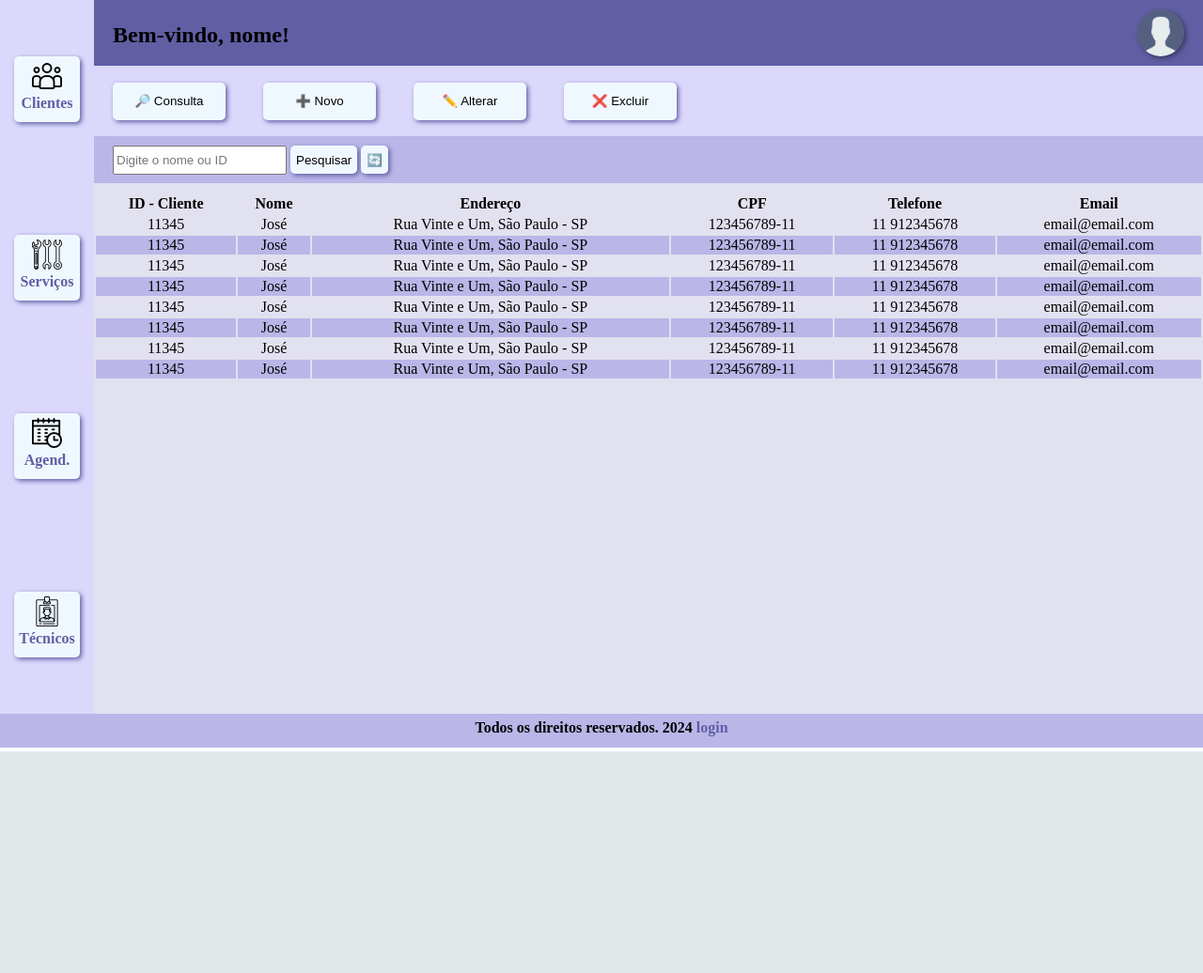
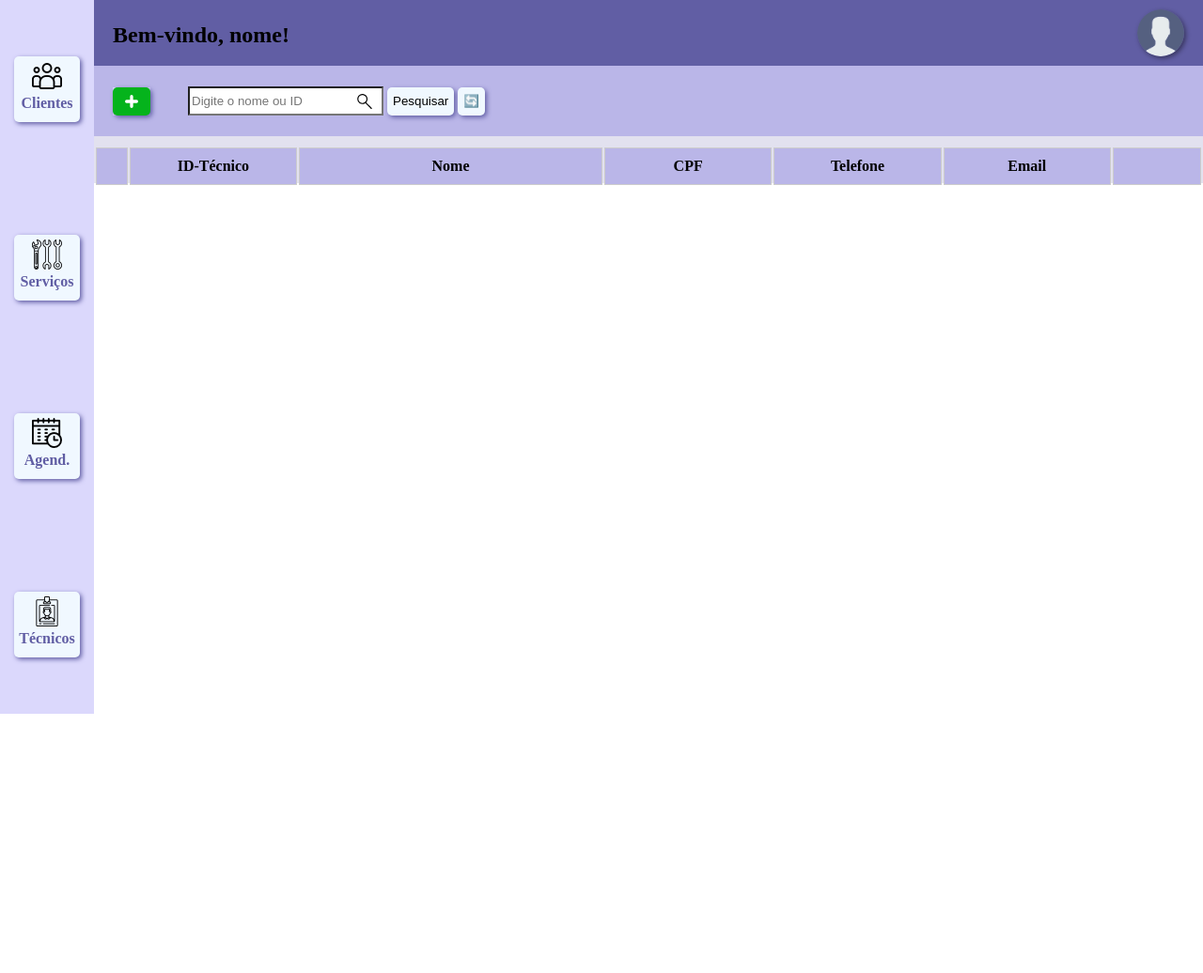
Before and after one commit to daniloadossantos/Projeto_RC, a PHP site: page /tecnicos.html in a window 1280 px wide. Shown: the top 1036 px of the page at 94% size. Before the commit the page ends 800 px from the top, so only its background shows below. Run offline with PHP 8.4, Linux system fonts and the light colour scheme; lists and menus that the app fills with data are empty.

Commit message:
Update Form Tecnico

```diff
--- a/RC Web/css/global.css
+++ b/RC Web/css/global.css
@@ -80,7 +80,6 @@ li{
 .btn{
   display: flex;
   gap: 40px;
-  padding-left: 20px;
   align-items: center;
 }
 .btn_crud{
@@ -104,7 +103,44 @@ li{
 }
 .pesquisa input{
   height: 25px;
+  width: 200px;
+  background-image: url('/img/lupa.svg');
+  background-repeat: no-repeat;
+  background-position: calc(100% - 10px) center;
+
 }
+
+#open-cadastro-form{
+  width:40px;
+  background-color: #05b31c;
+  background-image: url('/img/plus-large-svgrepo-com.svg');
+  background-repeat: no-repeat;
+  background-position: center;
+}
+
+.btn_acoes{
+  display:inline-flex;
+  gap: 15%;
+  background-color: #00000000;
+  box-shadow: none;
+}
+
+.btn_altera {
+  background-color: rgb(237, 206, 69);
+  width:60px;
+  background-image: url('/img/pencil-svgrepo-com.svg');
+  background-repeat: no-repeat;
+  background-position: center;
+}
+
+.btn_exclui {
+  background-color: rgb(241, 17, 17);
+  width:60px;
+  background-image: url('/img/garbage-svgrepo-com.svg');
+  background-repeat: no-repeat;
+  background-position: center;
+}
+
 .pesquisa button{
   height: 30px;
   background-color: aliceblue;
@@ -118,8 +154,11 @@ li{
 }
 /* rodapé */
 footer{
-  background-color: #bab6e8;
+  position: fixed;
+  width:100%;
+  background-color: #615ea4;
   text-align: center;
   padding: 6px 0 12px 0px;
   font-weight: bold;
+  z-index:100;
 }
--- a/RC Web/css/tecnicos.css
+++ b/RC Web/css/tecnicos.css
@@ -2,12 +2,108 @@
 .tabela{
   grid-column-start: 2;
   background-color: #e2e1ef;
+  width: 100%;
+  border-collapse: collapse;
 }
 .tabela table {
   width: 100%;
   padding: 10px 0px ;
 }
 
-.tabela tbody tr:nth-child(even){
+.tabela_tecnicos{
+  max-height: 400px;
+  overflow: auto;
+}
+
+th, td {
+  border: 1px solid #ccc;
+  padding: 3px;
+}
+
+/*.tabela tbody tr:nth-child(even){
   background-color: #bab6e8;
+}*/
+
+.cabecalho_tabela_tecnico{
+  background-color: #bab6e8;
+  line-height: 2em;
 }
+
+.cabecalho_tabela_tecnico :first-child{
+  width:20px;
+}
+
+.cabecalho_tabela_tecnico :nth-child(3){
+  width:260px;
+}
+
+.cabecalho_tabela_tecnico :nth-child(2), .cabecalho_tabela_tecnico :nth-child(4), .cabecalho_tabela_tecnico :nth-child(5),.cabecalho_tabela_tecnico :nth-child(6){
+  width:140px;
+}
+
+
+/* modal formulário tecnico */
+
+#cadastro-form-tecnico.active{
+  opacity: 1;
+  z-index: 1;
+  position: fixed;
+  top: 50%;
+  left: 50%;
+}
+
+#cadastro-form-tecnico{
+  opacity: 0;
+  z-index: -1;
+  top: -100%;
+  left: -100%;
+  transform: translate(-50%, -50%);
+  z-index: 10;
+  background-color: #615ea4;
+  width: 800px;
+  max-width: 90%;
+  height: 450px;
+  border-radius: .5rem;
+  padding: 1rem;
+  color: #dbd8fc;
+}
+#cadastro-form-tecnico p{
+  margin-left: 20px;
+}
+.cadastro-form-header{
+  display: flex;
+  justify-content: space-between;
+  align-items: center;
+  padding-bottom: 1rem;
+  border-bottom: 1px solid #fff;
+  margin-bottom: 1rem;
+}
+.cadastro-form-body form{
+height: 330px;
+}
+.input-group{
+  display: flex;
+  flex-wrap: wrap;
+  justify-content: space-between;
+  padding: 1rem;
+}
+.input-box{
+  display: flex;
+  flex-direction: column;
+  margin-bottom: 1rem;
+}
+.cadastro-form-body input{
+width: 320px;
+padding: 0.5rem 1rem;
+margin: .2rem;
+}
+
+.form-button{
+  display: flex;
+  gap: 40px;
+  margin: 30px 0px 20px 20px;
+}
+.form-button button{
+  width: 120px;
+  height: 40px;
+}
--- a/RC Web/index.html
+++ b/RC Web/index.html
@@ -37,5 +37,7 @@
     </footer>
 
   <script src="./js/script.js"></script>
+  <script src="./js/tecnico/tecnicos.js"></script>
+
 </body>
 </html>
--- a/RC Web/js/tecnicos.js
+++ /dev/null
@@ -1 +0,0 @@
-const tecnicos = document.getElementById('tecnico');
--- a/RC Web/tecnicos.html
+++ b/RC Web/tecnicos.html
@@ -6,6 +6,7 @@
     <title>Técnicos - RC Ar-condicionado</title>
     <link rel="stylesheet" href="./css/global.css">
     <link rel="stylesheet" href="./css/tecnicos.css">
+
     <link rel="shortcut icon" href="img/winter32.png" type="image/x-icon">
 </head>
 <body>
@@ -29,106 +30,86 @@
         <a href="#"><img src="img/tecnicos.png" alt="Técnicos">
           <span>Técnicos</span></a>
   </div>
-      <div class="item btn">
-             <button class="btn_crud btn_consulta">🔎 Consulta</button>
-             <button class=" btn_crud btn_novo">➕ Novo</button>
-             <button class="btn_crud btn_altera">✏️ Alterar</button>
-             <button class="btn_crud btn_exclui">❌ Excluir</button>
+      <div class="item pesquisa">
+        <div class="item btn">
+          <button id="open-cadastro-form" class=" btn_crud btn_novo" title="Novo cadastro"></button>
       </div>
-      <div class="item pesquisa">
-        <div class="campo_consulta">
+
+      <div class="campo_consulta">
           <input type="text" name="consulta" placeholder="Digite o nome ou ID">
           <button type="submit">Pesquisar</button>
-          <button type="submit">🔄</button>
+          <button class="btn_refresh" type="submit">🔄</button>
+
         </div>
       </div>
       <div class="item tabela">
         <div class="tabela_tecnicos">
-          <table>
+          <table id="tb_tecnico">
             <thead>
-              <tr>
-                <th>ID - Cliente</th>
+              <tr class="cabecalho_tabela_tecnico">
+                <th></th>
+                <th>ID-Técnico</th>
                 <th>Nome</th>
-                <th>Endereço</th>
                 <th>CPF</th>
                 <th>Telefone</th>
                 <th>Email</th>
+                <th width="70px"></th>
             </tr>
             </thead>
             <tbody>
-              <tr>
-                <td>11345</td>
-                <td>José</td>
-                <td>Rua Vinte e Um, São Paulo - SP</td>
-                <td>123456789-11</td>
-                <td>11 912345678</td>
-                <td>email@email.com</td>
-              </tr>
-              <tr>
-                <td>11345</td>
-                <td>José</td>
-                <td>Rua Vinte e Um, São Paulo - SP</td>
-                <td>123456789-11</td>
-                <td>11 912345678</td>
-                <td>email@email.com</td>
-              </tr>
-              <tr>
-                <td>11345</td>
-                <td>José</td>
-                <td>Rua Vinte e Um, São Paulo - SP</td>
-                <td>123456789-11</td>
-                <td>11 912345678</td>
-                <td>email@email.com</td>
-              </tr>
-              <tr>
-                <td>11345</td>
-                <td>José</td>
-                <td>Rua Vinte e Um, São Paulo - SP</td>
-                <td>123456789-11</td>
-                <td>11 912345678</td>
-                <td>email@email.com</td>
-              </tr>
-              <tr>
-                <td>11345</td>
-                <td>José</td>
-                <td>Rua Vinte e Um, São Paulo - SP</td>
-                <td>123456789-11</td>
-                <td>11 912345678</td>
-                <td>email@email.com</td>
-              </tr>
-              <tr>
-                <td>11345</td>
-                <td>José</td>
-                <td>Rua Vinte e Um, São Paulo - SP</td>
-                <td>123456789-11</td>
-                <td>11 912345678</td>
-                <td>email@email.com</td>
-              </tr>
-              <tr>
-                <td>11345</td>
-                <td>José</td>
-                <td>Rua Vinte e Um, São Paulo - SP</td>
-                <td>123456789-11</td>
-                <td>11 912345678</td>
-                <td>email@email.com</td>
-              </tr>
-              <tr>
-                <td>11345</td>
-                <td>José</td>
-                <td>Rua Vinte e Um, São Paulo - SP</td>
-                <td>123456789-11</td>
-                <td>11 912345678</td>
-                <td>email@email.com</td>
-              </tr>
             </tbody>
           </table>
         </div>
       </div>
     </section>
     </div>
+
+<div id="fade"></div>
+      <div id="cadastro-form-tecnico" >
+      <div class="cadastro-form-header">
+        <h2>Cadastro de técnico</h2>
+        <button id="close-cadastro-form" class="close-form-tecnico">❌</button>
+      </div>
+      <div class="cadastro-form-body">
+        <form id = "form">
+          <div class="input-group">
+            <div class="input-box">
+              <label for="nome">Nome*</label>
+              <input type="text" id="nome" data-index="new" class="form-field" placeholder="Digite o nome" required>
+            </div>
+            <div class="input-box">
+              <label for="sobrenome">Sobrenome*</label>
+              <input type="text" id="sobrenome" class="form-field"  placeholder="Digite o sobrenome" required>
+            </div>
+            <div class="input-box">
+              <label for="cpf">CPF*</label>
+              <input type="text" id="cpf" class="form-field" placeholder="Apenas números" maxlength="11" required>
+            </div>
+            <div class=" input-box">
+              <label for="tel1">Telefone</label>
+              <input type="tel" id="tel1" class="form-field" placeholder="(XX) XXXXXX-XXXX " maxlength="12">
+              <input type="tel" id="tel2" class="form-field" placeholder="(XX) XXXXXX-XXXX " maxlength="12">
+            </div>
+          <div class="input-box">
+            <label for="email">Email*</label>
+            <input type="email" id="email" class="form-field" placeholder="email@email.com" required>
+          </div>
+          </div>
+          <p>* preenchimento obrigatório</p>
+          <div class="form-button">
+            <button id="cadastrarTecnico">Salvar</button>
+            <button id="limparForm">Limpar Tudo</button>
+          </div>
+        </form>
+      </div>
+      </div>
+
+
+
     <footer>
-      <p>Todos os direitos reservados. 2024 <a href="index.html">login</a></p>
+      <p>&copy Todos os direitos reservados - 2024 <a href="index.html">login</a></p>
     </footer>
-    <script src="./js/tecnicos.js"></script>
+    <script src="./js/tecnico/tecnicos.js"></script>
+
 </body>
 </html>
```
Also changed, not shown: RC Web/js/tecnico/tecnicos.js (added, +291 -0 lines), RC Web/img/garbage-svgrepo-com.svg (added), RC Web/img/lupa.svg (added), RC Web/img/pencil-svgrepo-com.svg (added), RC Web/img/plus-large-svgrepo-com.svg (added), tela tecnicos.png (added).
